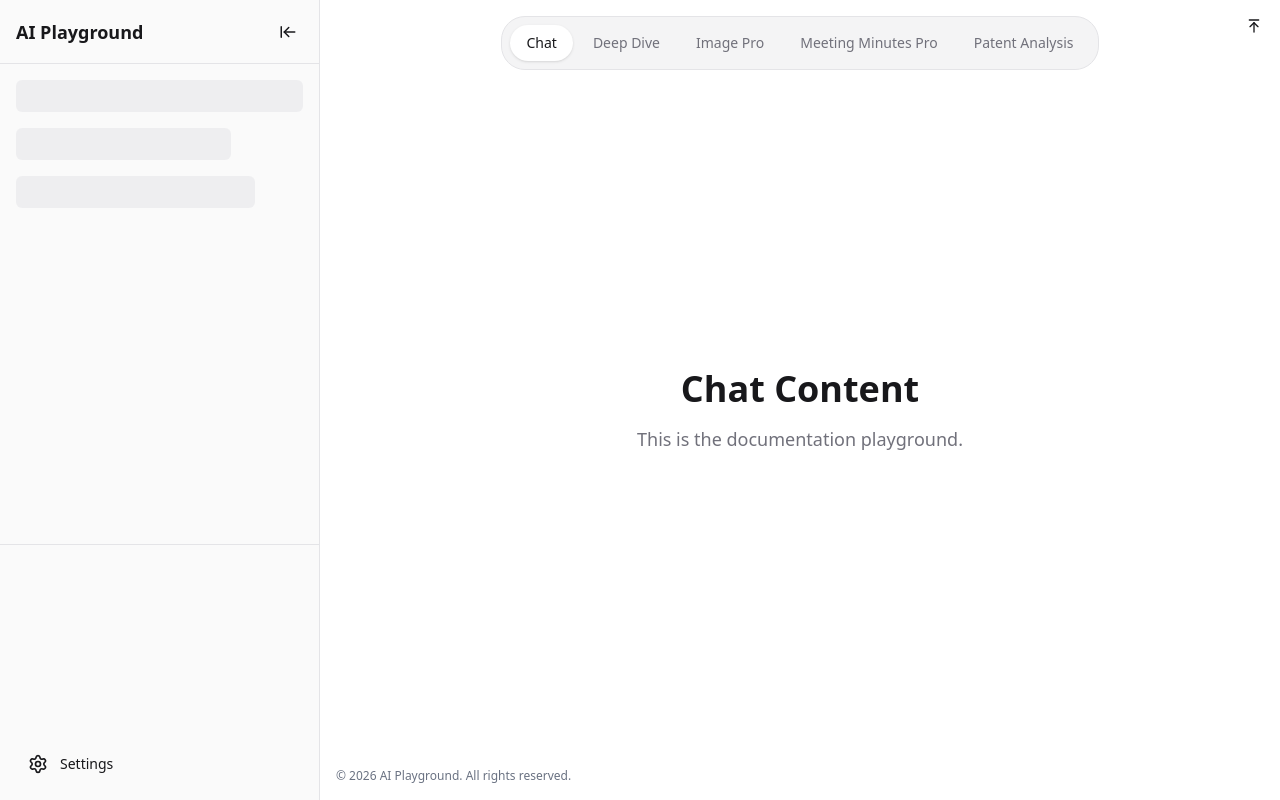
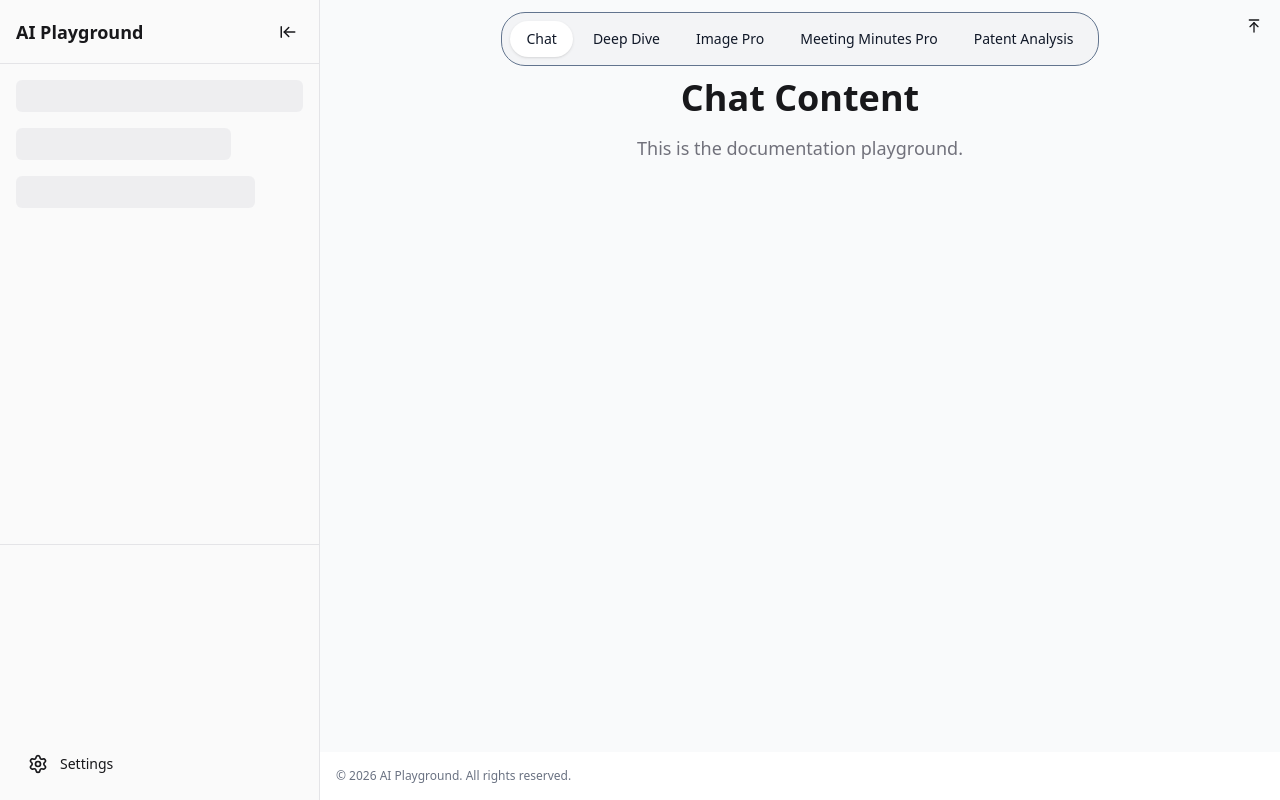
Before and after one commit to haotran7902/demo, a Next.js app: page / in a window 1280 px wide. Built offline with nearby package versions, Linux system fonts and the light colour scheme.

Commit message:
style: update style for deep dive page

```diff
--- a/app/globals.css
+++ b/app/globals.css
@@ -37,21 +37,25 @@
 }
 
 .custom-bg {
-  @apply bg-zinc-100 dark:bg-zinc-800;
+  @apply bg-gray-50 dark:bg-slate-800;
+}
+
+.custom-bg-content {
+  @apply bg-gray-100 dark:bg-slate-600;
+}
+
+.custom-bg-content-hover {
+  @apply hover:bg-gray-300 dark:hover:bg-slate-500;
 }
 
 .custom-border {
-  @apply border-zinc-200 dark:border-zinc-800;
+  @apply border border-slate-500 dark:border-gray-500 rounded-3xl;
 }
 
 .custom-text {
-  @apply text-zinc-700 dark:text-zinc-300;
+  @apply text-gray-900 dark:text-gray-100;
 }
 
 .custom-hover-bg {
-  @apply hover:bg-zinc-200 dark:hover:bg-zinc-700;
+  @apply hover:bg-gray-300 dark:hover:bg-slate-800;
 }
-
-.custom-hover-text {
-  @apply dark:hover:text-white;
-}
--- a/app/page.tsx
+++ b/app/page.tsx
@@ -11,7 +11,7 @@ export default function Home() {
   const [activeTab, setActiveTab] = useState<TabId>("docs");
 
   return (
-    <div className="flex flex-col h-full min-h-screen">
+    <div className="flex flex-col min-h-screen">
       <Header activeTab={activeTab} onTabChange={setActiveTab} />
       <MainContent activeTab={activeTab} />
       <Footer />
--- a/components/AppSidebar.tsx
+++ b/components/AppSidebar.tsx
@@ -24,7 +24,7 @@ export default function AppSidebar({
   return (
     <div className="flex h-screen w-full bg-white dark:bg-zinc-950 text-zinc-900 dark:text-zinc-50 overflow-hidden">
       <aside
-        className={`bg-zinc-50 dark:bg-zinc-900 border-r border-zinc-200 dark:border-zinc-800 transition-all duration-[3000ms] ease-in-out relative flex flex-col shrink-0 ${
+        className={`bg-zinc-50 dark:bg-zinc-900 border-r border-zinc-200 dark:border-zinc-800 relative flex flex-col shrink-0 ${
           isOpen ? "w-[320px]" : "w-[48px]"
         }`}
       >
--- a/components/Footer.tsx
+++ b/components/Footer.tsx
@@ -3,7 +3,7 @@ import { useTranslation } from "@/hooks/useTranslation";
 export default function Footer() {
   const { t } = useTranslation();
   return (
-    <footer className="p-4">
+    <footer className="mt-auto p-4">
       <p className="text-xs text-gray-500 dark:text-gray-400">
         {t("1017")}
       </p>
--- a/components/Header.tsx
+++ b/components/Header.tsx
@@ -27,23 +27,23 @@ export default function Header({
   ];
 
   return (
-    <header className="sticky top-0 z-50 flex justify-center px-6">
+    <header id="main-header" className="sticky custom-bg top-0 z-50 flex justify-center px-6">
       <div
         className={`transition-all duration-300 overflow-hidden ${
           isVisible
-            ? "pt-4 max-h-[100px] opacity-100"
+            ? "py-3 max-h-[100px] opacity-100"
             : "max-h-0 opacity-0"
         }`}
       >
-        <nav className="inline-flex items-center gap-1 bg-zinc-100 dark:bg-zinc-900 border border-zinc-200 dark:border-zinc-800 rounded-3xl px-2 py-2">
+        <nav className="inline-flex items-center gap-1 custom-bg-content custom-border custom-text rounded-3xl px-2 py-2">
           {tabs.map((tab) => (
             <button
               key={tab.id}
               onClick={() => onTabChange(tab.id)}
               className={`px-4 py-2 cursor-pointer rounded-3xl text-sm font-medium transition-colors duration-300 ${
                 activeTab === tab.id
-                  ? "text-zinc-900 dark:text-zinc-100 bg-white dark:bg-zinc-800 shadow-sm"
-                  : "text-zinc-500 dark:text-zinc-400 hover:text-zinc-900 dark:hover:text-zinc-100 hover:bg-white dark:hover:bg-zinc-800"
+                  ? "bg-white dark:bg-zinc-800 shadow-sm"
+                  : "dark:hover:text-zinc-100 hover:bg-white dark:hover:bg-zinc-800"
               }`}
             >
               {t(tab.labelKey)}
--- a/components/MainContent.tsx
+++ b/components/MainContent.tsx
@@ -25,7 +25,7 @@ export default function MainContent({ activeTab }: MainContentProps) {
   };
 
   return (
-    <main className="flex-1 px-6 py-2">
+    <main className="grow px-6 custom-bg">
       {renderContent()}
     </main>
   );
--- a/components/deep-dive/DeepDive.tsx
+++ b/components/deep-dive/DeepDive.tsx
@@ -16,7 +16,7 @@ export default function DeepDive() {
     useState(false);
 
   return (
-    <div className="flex flex-col gap-8 min-h-screen text-slate-50 font-sans">
+    <div className="flex flex-col min-h-screen text-slate-50 font-sans">
       <DeepDiveHeader />
 
       <div className="flex justify-center items-center my-12 p-8 bg-[radial-gradient(circle_at_center,rgba(168,85,247,0.15)_0%,transparent_70%)] relative z-10">
--- a/components/deep-dive/deep-dive-header.tsx
+++ b/components/deep-dive/deep-dive-header.tsx
@@ -5,38 +5,65 @@ import {
   PieChart,
   Presentation,
 } from "lucide-react";
-import { useState } from "react";
+import { useState, useEffect } from "react";
 
 export default function DeepDiveHeader() {
   const [chatDropdownOpen, setChatDropdownOpen] =
     useState(false);
+  const [headerHeight, setHeaderHeight] = useState(70);
+
+  useEffect(() => {
+    const header = document.getElementById("main-header");
+    if (!header) return;
+
+    const observer = new ResizeObserver((entries) => {
+      for (let entry of entries) {
+        setHeaderHeight(
+          entry.borderBoxSize?.[0]?.blockSize ??
+            entry.contentRect.height,
+        );
+      }
+    });
+
+    observer.observe(header);
+    setHeaderHeight(header.getBoundingClientRect().height);
+
+    return () => observer.disconnect();
+  }, []);
+
+  const buttonClass =
+    "flex items-center custom-bg-content custom-bg-content-hover rounded-2xl gap-2 px-2.5 py-px  cursor-pointer";
+
   return (
-    <div className="sticky top-[70px] z-40 bg-white dark:bg-zinc-950 py-2 text-[12px] text-zinc-700 dark:text-zinc-300">
-      <div className="flex justify-between items-center py-2 text-zinc-500 dark:text-zinc-400 hover:text-zinc-900 dark:hover:text-zinc-100 transition-colors">
-        <div className="text-2xl font-bold flex-1 text-zinc-900 dark:text-white">
+    <div
+      className="sticky z-40 custom-bg py-2 text-[12px] text-zinc-700 dark:text-zinc-300"
+      style={{ top: headerHeight }}
+    >
+      <div className="flex justify-between items-center py-2">
+        <div className="flex-1 text-2xl font-bold text-zinc-900 dark:text-white">
           Project Name
         </div>
-        <div className="flex gap-4 flex-2 justify-center">
-          <button className="flex items-center border bg-zinc-100 dark:bg-zinc-800 border-zinc-200 dark:border-zinc-800 hover:bg-zinc-200 dark:hover:bg-zinc-700 text-zinc-700 dark:text-zinc-300 dark:hover:text-white transition-colors gap-2 px-2.5 py-px rounded-xl font-medium cursor-pointer">
+        <div className="p-0.5 flex custom-bg-content custom-border gap-2 w-fit justify-center custom-text">
+          <button className={buttonClass}>
             <MessageSquare size={12} />
             <span>Chat</span>
           </button>
-          <button className="flex items-center border bg-zinc-100 dark:bg-zinc-800 border-zinc-200 dark:border-zinc-800 hover:bg-zinc-200 dark:hover:bg-zinc-700 text-zinc-700 dark:text-zinc-300 dark:hover:text-white transition-colors gap-2 px-2.5 py-px rounded-xl font-medium cursor-pointer">
+          <button className={buttonClass}>
             <PieChart size={12} />
             <span>Report</span>
           </button>
-          <button className="flex items-center border bg-zinc-100 dark:bg-zinc-800 border-zinc-200 dark:border-zinc-800 hover:bg-zinc-200 dark:hover:bg-zinc-700 text-zinc-700 dark:text-zinc-300 dark:hover:text-white transition-colors gap-2 px-2.5 py-px rounded-xl font-medium cursor-pointer">
+          <button className={buttonClass}>
             <Presentation size={12} />
             <span>Slide</span>
           </button>
         </div>
         <div className="flex-1"></div>
       </div>
-      <hr className="border-zinc-200 dark:border-zinc-800" />
+      <hr className="custom-border" />
 
       <div className="relative w-[180px] mx-auto z-20 pt-2">
         <button
-          className="flex bg-zinc-100 dark:bg-zinc-800 hover:bg-zinc-200 dark:hover:bg-zinc-700 border border-zinc-200 dark:border-zinc-800 text-zinc-700 dark:text-zinc-300 transition-colors justify-between items-center w-full px-2 py-px rounded-xl"
+          className="flex custom-bg-content custom-border custom-text justify-between items-center w-full px-2 py-px rounded-xl"
           onClick={() =>
             setChatDropdownOpen(!chatDropdownOpen)
           }
@@ -50,15 +77,15 @@ export default function DeepDiveHeader() {
         </button>
 
         <div
-          className={`absolute top-[calc(100%+0.5rem)] left-0 w-full bg-gray-100 dark:bg-slate-800 shadow-2xl border border-white/10 rounded-xl overflow-hidden transition-all duration-200 ${chatDropdownOpen ? "max-h-[400px] opacity-100" : "max-h-0 opacity-0 border-none"}`}
+          className={`absolute top-[calc(100%+0.25rem)] left-0 w-full custom-bg-content custom-text shadow-2xl border border-white/10 rounded-xl overflow-hidden transition-all duration-200 ${chatDropdownOpen ? "max-h-[400px] opacity-100" : "max-h-0 opacity-0 border-none"}`}
         >
-          <div className="flex justify-between items-center p-2 rounded-lg cursor-pointer transition-colors duration-200 hover:bg-white/5">
+          <div className="flex justify-between items-center p-2 rounded-lg cursor-pointer custom-bg-content-hover">
             23/06/2026 14:30
           </div>
-          <div className="flex justify-between items-center p-2 rounded-lg cursor-pointer transition-colors duration-200 hover:bg-white/5">
+          <div className="flex justify-between items-center p-2 rounded-lg cursor-pointer custom-bg-content-hover">
             22/06/2026 09:15
           </div>
-          <div className="flex justify-between items-center p-2 rounded-lg cursor-pointer transition-colors duration-200 hover:bg-white/5">
+          <div className="flex justify-between items-center p-2 rounded-lg cursor-pointer custom-bg-content-hover">
             20/06/2026 16:45
           </div>
         </div>
```
